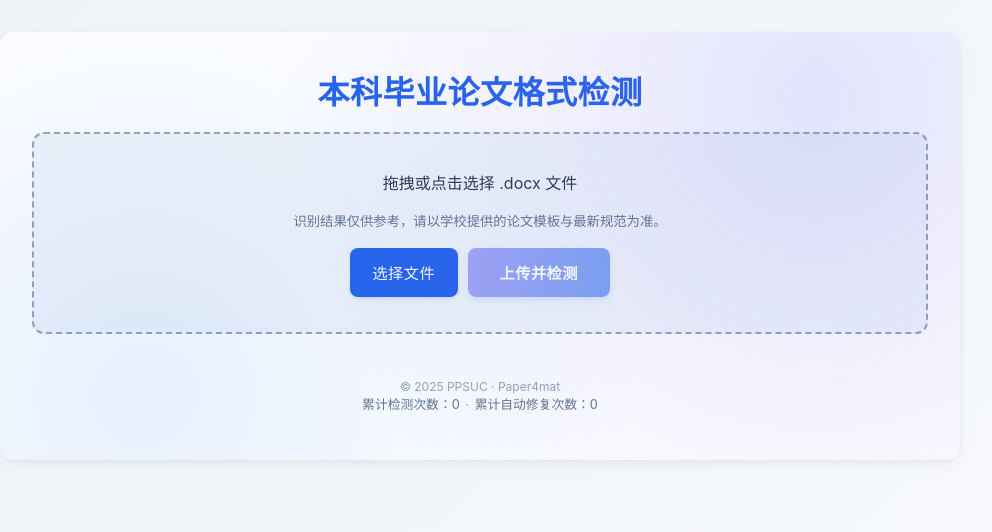
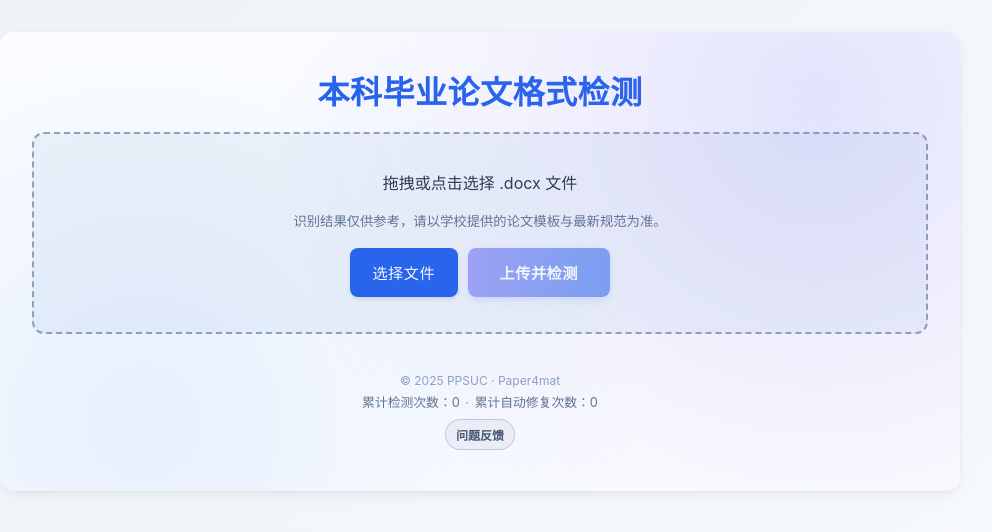
Before and after one commit to TanKimzeg/PP4mat, a React (Vite) app in the folder frontend/: page / in a window 1280 px wide. Shown: the top 532 px of the page, without its empty margins (160-1152 px from the left). Built offline with nearby package versions, Linux system fonts and the light colour scheme; no server answers.

Commit message:
style: 优化页脚样式，更新信息和添加问题反馈链接

```diff
--- a/frontend/public/styles.css
+++ b/frontend/public/styles.css
@@ -172,10 +172,30 @@ button.submit-btn:disabled { opacity:.55; cursor:not-allowed; }
 .markdown-body code { background:#f1f5f9; padding:2px 6px; border-radius:4px; }
 .markdown-body pre { background:#0f172a; color:#e2e8f0; padding:1rem 1.1rem; border-radius:10px; overflow-x:auto; font-size:.85rem; }
 
-footer { margin-top:2.8rem; text-align:center; font-size:.75rem; color:#94a3b8; }
+footer {
+  margin-top: 2.4rem;
+  text-align: center;
+  font-size: .75rem;
+  color: #94a3b8;
+}
+
+/* 版权行中的普通链接：与文本统一，不要默认蓝色/下划线 */
+footer a {
+  color: inherit;
+  text-decoration: none;
+  font-weight: inherit;
+}
+
+footer a:hover {
+  color: #64748b;
+  text-decoration: underline;
+  text-decoration-color: rgba(100, 116, 139, .55);
+  text-underline-offset: 2px;
+}
 
 .footer-stats {
-  margin-bottom: .35rem;
+  margin-top: .25rem;
+  margin-bottom: .15rem;
   font-size: .8rem;
   color: #64748b;
 }
@@ -183,6 +203,40 @@ footer { margin-top:2.8rem; text-align:center; font-size:.75rem; color:#94a3b8;
 .footer-stats .dot {
   margin: 0 .35rem;
   color: #94a3b8;
+}
+
+.footer-links {
+  margin-top: .55rem;
+  display: flex;
+  justify-content: center;
+  gap: 10px;
+  flex-wrap: wrap;
+  color: #64748b;
+}
+
+/* 不再用“·”分隔，让链接更像统一的弱提示标签 */
+.footer-links .dot {
+  display: none;
+}
+
+.footer-links a {
+  color: #475569;
+  text-decoration: none;
+  font-weight: 700;
+  padding: .35rem .6rem;
+  border-radius: 999px;
+  background: rgba(15, 23, 42, 0.04);
+  border: 1px solid rgba(148, 163, 184, 0.45);
+  transition: background .2s ease, border-color .2s ease, transform .15s ease;
+}
+
+.footer-links a:hover {
+  background: rgba(37, 99, 235, 0.08);
+  border-color: rgba(37, 99, 235, 0.35);
+}
+
+.footer-links a:active {
+  transform: translateY(1px);
 }
 
 @media (max-width: 640px) {
--- a/frontend/src/App.jsx
+++ b/frontend/src/App.jsx
@@ -138,8 +138,8 @@ function App() {
                         onDragLeave={handleDragLeave}
                         onDrop={handleDrop}
                     >
-                        <p style={{margin:"0 0 .4rem"}}>{file ? `已选择：${file.name}` : "拖拽或点击选择 .docx 文件"}</p>
-                        <small style={{marginTop: "-0.4rem"}}>
+                        <p style={{ margin: "0 0 .4rem" }}>{file ? `已选择：${file.name}` : "拖拽或点击选择 .docx 文件"}</p>
+                        <small style={{ marginTop: "-0.4rem" }}>
                             识别结果仅供参考，请以学校提供的论文模板与最新规范为准。
                         </small>
                         <input id="file-input-hidden" type="file" onChange={handleFileChange} accept=".docx" />
@@ -154,7 +154,7 @@ function App() {
                     </div>
                 </form>
 
-                {error && <div className="result-panel" style={{borderColor:'#fca5a5', background:'#fff1f2'}}><h2>错误</h2><p style={{color:'#b91c1c'}}>{error}</p></div>}
+                {error && <div className="result-panel" style={{ borderColor: '#fca5a5', background: '#fff1f2' }}><h2>错误</h2><p style={{ color: '#b91c1c' }}>{error}</p></div>}
 
                 {fixedInfo && (
                     <div className="result-panel">
@@ -180,11 +180,21 @@ function App() {
                 )}
 
                 <footer>
-                    <div>© {new Date().getFullYear()} PPSUC · Paper4mat</div>
+                    <div>© {new Date().getFullYear()} PPSUC · <a href="https://github.com/TanKimzeg/PP4mat" target="_blank" rel="noreferrer">Paper4mat</a></div>
                     <div className="footer-stats">
                         <span>累计检测次数：{stats?.total_checks ?? 0}</span>
                         <span className="dot">·</span>
                         <span>累计自动修复次数：{stats?.total_fixes ?? 0}</span>
+                    </div>
+
+                    <div className="footer-links">
+                        <a
+                            href="https://github.com/TanKimzeg/PP4mat/issues/new/choose"
+                            target="_blank"
+                            rel="noreferrer"
+                        >
+                            问题反馈
+                        </a>
                     </div>
                 </footer>
             </div>
```
